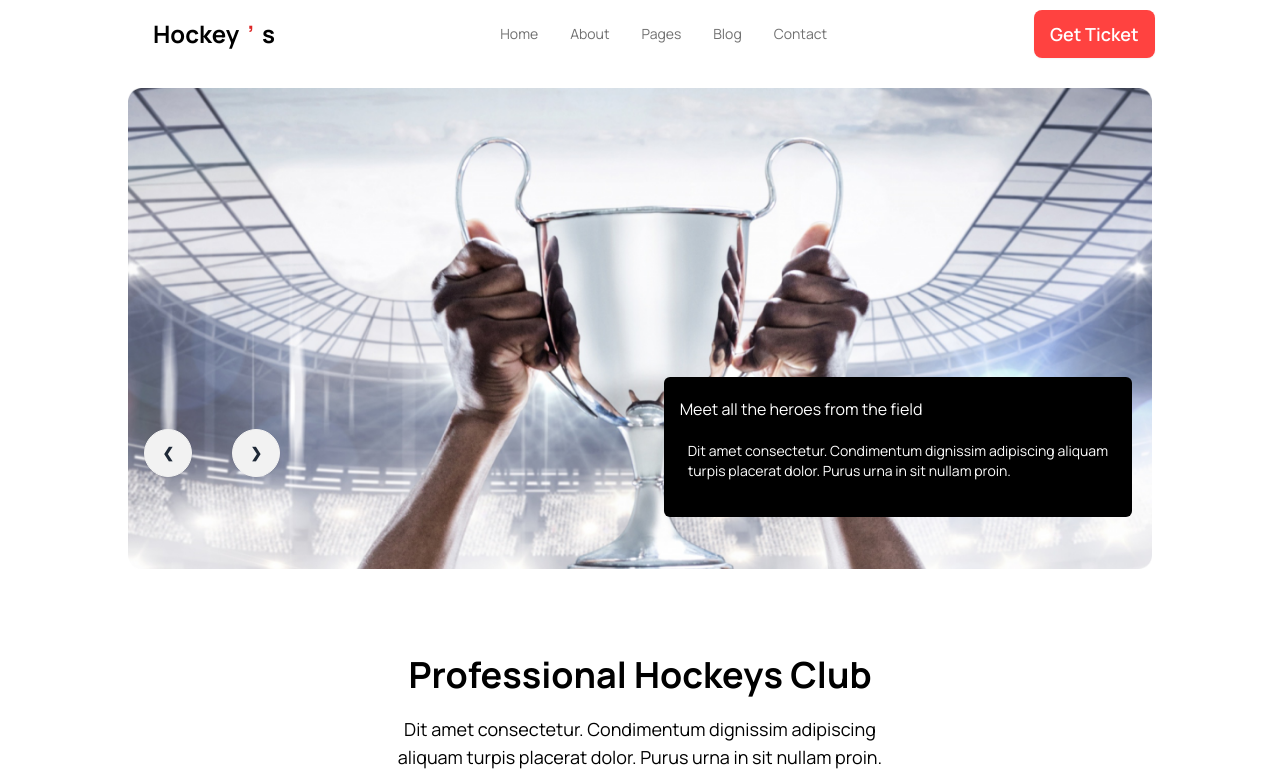
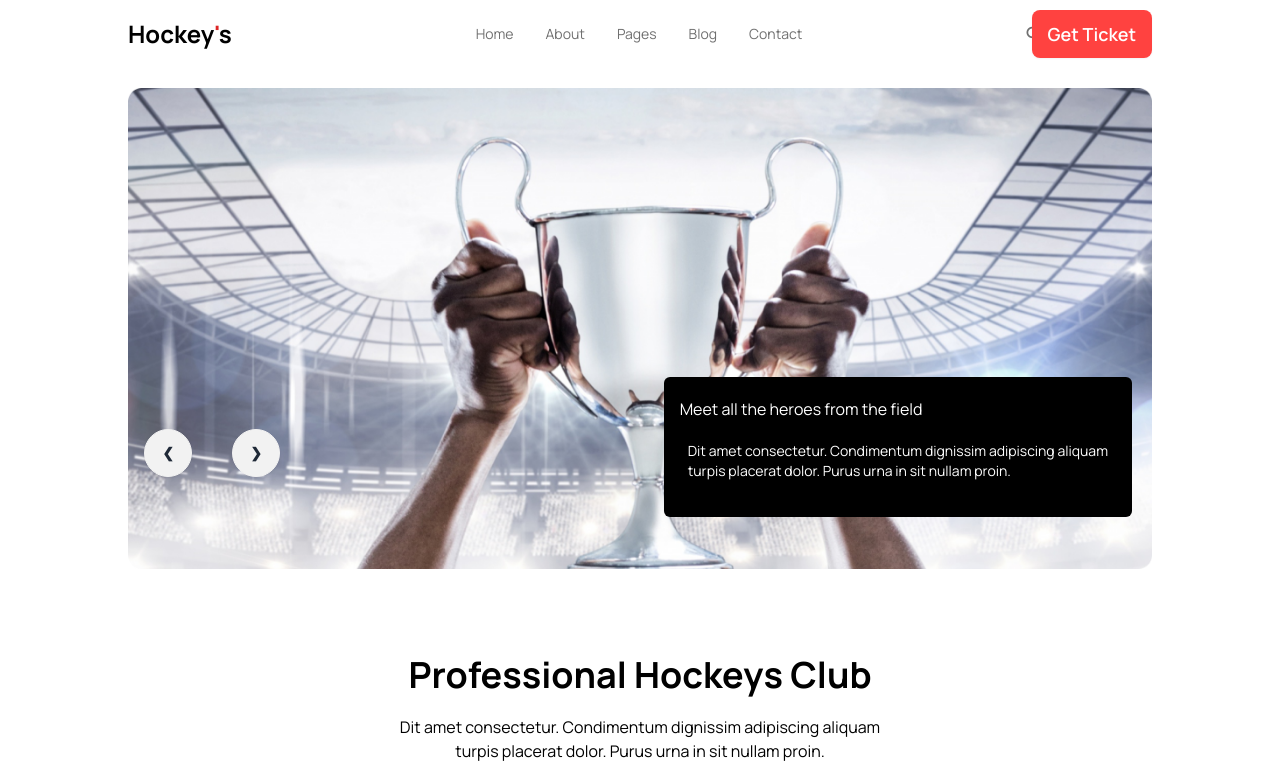
Before and after one commit to mdimran-mia/assginment-03, a plain HTML site: page index.html in a window 1280 px wide. Shown: the top 780 px of the page. Drawn offline with nearby package versions, Linux system fonts and the light colour scheme.

Commit message:
customize navbar

```diff
--- a/index.html
+++ b/index.html
@@ -28,8 +28,7 @@
 <body class=" bg-white text-black p-text">
     <header class="w-4/5 mx-auto">
         <!-- navbar section -->
-        <div class="">
-            <div class="navbar">
+            <div class="navbar mx-0 px-0 w-full ">
                 <div class="navbar-start">
                     <div class="dropdown text-[#707070]">
                         <div tabindex="0" role="button" class="btn btn-ghost lg:hidden">
@@ -49,9 +48,8 @@
                             <li><a>Contact</a></li>
                         </ul>
                     </div>
-                    <div class="flex mr-56">
-                        <a class="btn btn-ghost text-2xl p-text font-bold">Hockey<span
-                                class="text-red-600 px-0 mx-0">’</span>s</a>
+                    <div class="flex lg:mr-56">
+                        <p class="lg:text-2xl p-text font-bold">Hockey<span class="text-red-600">'</span>s</p>
                     </div>
                 </div>
                 <div class="navbar-center hidden lg:flex text-[#707070]  ">
@@ -65,10 +63,9 @@
                     </ul>
                 </div>
                 <div class="navbar-end">
-                    <a class="btn bg-[#FF4240] border-none text-white font-semibold text-lg">Get Ticket</a>
+                    <a class="btn bg-[#FF4240] border-none text-white lg:font-semibold text-lg">Get Ticket</a>
                 </div>
             </div>
-        </div>
         <!-- banner slide section -->
         <section class="mb-20 mt-5 mx-auto">
             <div class="">
@@ -167,7 +164,7 @@
          <section class="mx-auto">
             <div class="my-20">
                 <h2 class="text-4xl font-bold p-text text-center mb-5">Professional Hockeys Club</h2>
-                <p class="flex justify-center items-center text-lg p-text text-center mx-auto w-1/2">Dit amet
+                <p class="flex justify-center items-center p-text text-center mx-auto w-1/2">Dit amet
                     consectetur. Condimentum dignissim adipiscing aliquam turpis placerat dolor. Purus urna in sit
                     nullam proin. </p>
                 <!-- range container section -->
```
